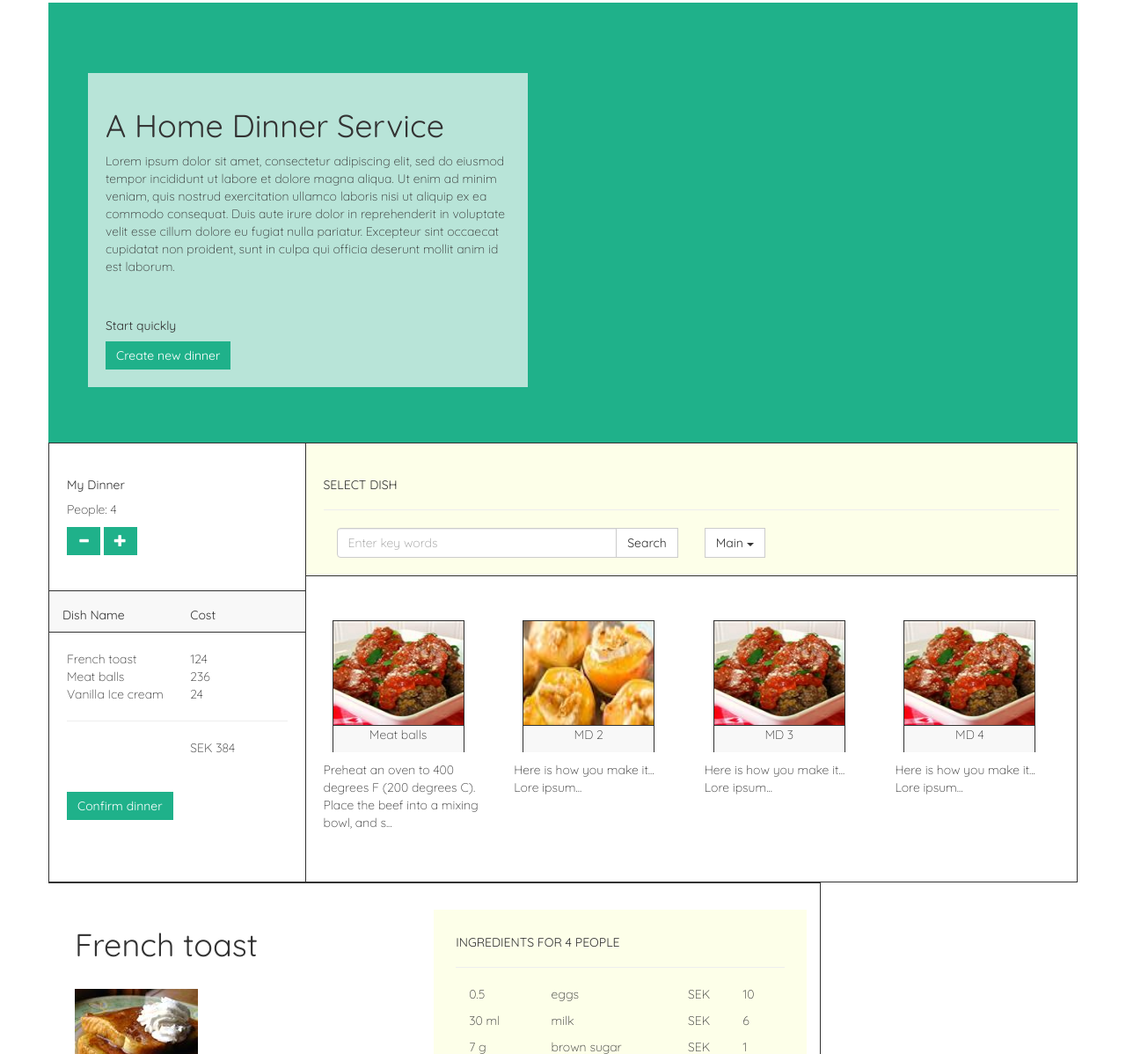
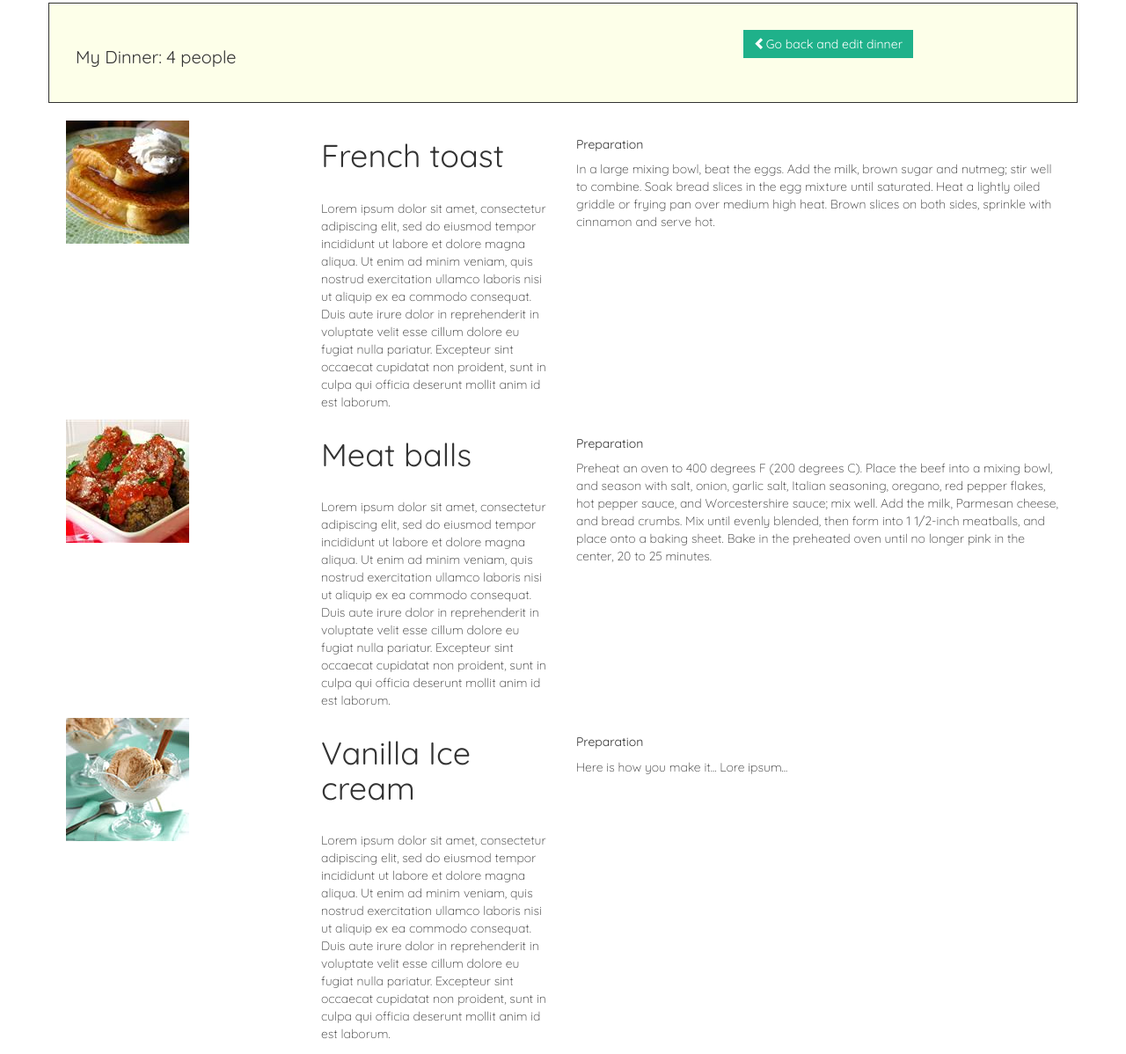
Before and after one commit to ninaolo/dinnerplanner, a plain HTML site: page index.html in a window 1280 px wide. Shown: the part 181-1379 px from the top of the page at 88% size. Drawn offline with nearby package versions, Linux system fonts and the light colour scheme; a script that the page names is missing.

Commit message:
Add instructions view javascript

```diff
--- a/css/site.css
+++ b/css/site.css
@@ -156,6 +156,7 @@ h2 {
 	padding: 10px 40px 30px 40px;
 }
 
+
 /* BACK AND EDIT VIEW */
 
 #backAndEditView {
@@ -167,3 +168,10 @@ h2 {
 #backAndEditView h1 {
 	font-size: 20px;
 }
+
+
+/* INSTRUCTIONS VIEW */
+
+#instructionsView {
+	padding: 20px;
+}
--- /dev/null
+++ b/fragments/instructions.html
@@ -0,0 +1,53 @@
+<div class="row" id="starter">
+
+	<div class="col-md-3">
+		<img src="" id="dishPic">
+	</div>
+
+	<div class="col-md-3">
+		<h1 id="dishName"></h1>
+		<p><br><span id="dishInfo">Lorem ipsum dolor sit amet, consectetur adipiscing elit, sed do eiusmod tempor incididunt ut labore et dolore magna aliqua. Ut enim ad minim veniam, quis nostrud exercitation ullamco laboris nisi ut aliquip ex ea commodo consequat. Duis aute irure dolor in reprehenderit in voluptate velit esse cillum dolore eu fugiat nulla pariatur. Excepteur sint occaecat cupidatat non proident, sunt in culpa qui officia deserunt mollit anim id est laborum.</span></p>
+	</div>
+
+	<div class="col-md-6">
+		<h2>Preparation</h2>
+		<p id="dishInstructions"></p>
+	</div>
+
+</div>
+
+<div class="row" id="main">
+
+	<div class="col-md-3">
+		<img src="" id="dishPic">
+	</div>
+
+	<div class="col-md-3">
+		<h1 id="dishName"></h1>
+		<p><br><span id="dishInfo">Lorem ipsum dolor sit amet, consectetur adipiscing elit, sed do eiusmod tempor incididunt ut labore et dolore magna aliqua. Ut enim ad minim veniam, quis nostrud exercitation ullamco laboris nisi ut aliquip ex ea commodo consequat. Duis aute irure dolor in reprehenderit in voluptate velit esse cillum dolore eu fugiat nulla pariatur. Excepteur sint occaecat cupidatat non proident, sunt in culpa qui officia deserunt mollit anim id est laborum.</span></p>
+	</div>
+
+	<div class="col-md-6">
+		<h2>Preparation</h2>
+		<p id="dishInstructions"></p>
+	</div>
+
+</div>
+
+<div class="row" id="dessert">
+
+	<div class="col-md-3">
+		<img src="" id="dishPic">
+	</div>
+
+	<div class="col-md-3">
+		<h1 id="dishName"></h1>
+		<p><br><span id="dishInfo">Lorem ipsum dolor sit amet, consectetur adipiscing elit, sed do eiusmod tempor incididunt ut labore et dolore magna aliqua. Ut enim ad minim veniam, quis nostrud exercitation ullamco laboris nisi ut aliquip ex ea commodo consequat. Duis aute irure dolor in reprehenderit in voluptate velit esse cillum dolore eu fugiat nulla pariatur. Excepteur sint occaecat cupidatat non proident, sunt in culpa qui officia deserunt mollit anim id est laborum.</span></p>
+	</div>
+
+	<div class="col-md-6">
+		<h2>Preparation</h2>
+		<p id="dishInstructions"></p>
+	</div>
+
+</div>
--- /dev/null
+++ b/js/view/instructionsView.js
@@ -0,0 +1,16 @@
+function loadDish(container, dish) {
+	container.find("#dishPic").attr("src", "images/" + dish.image);
+	container.find("#dishName").append(dish.name);
+	container.find("#dishInstructions").append(dish.description);
+}
+
+var InstructionsView = function (container, model) {
+
+	container.load("fragments/instructions.html", function() {
+		this.menu = model.getFullMenu();
+		loadDish(container.find("#starter"), this.menu[0]);
+		loadDish(container.find("#main"), this.menu[1]);
+		loadDish(container.find("#dessert"), this.menu[2]);
+	});
+
+}
```
